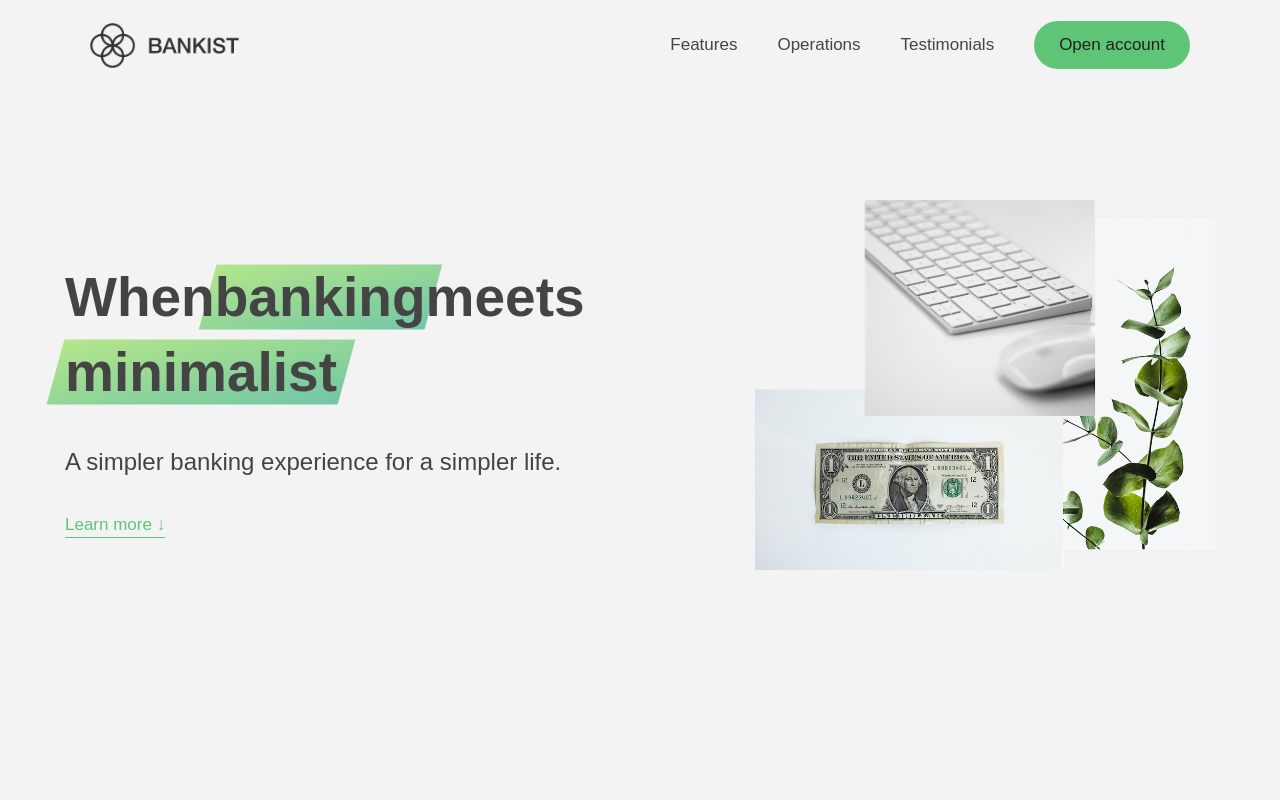
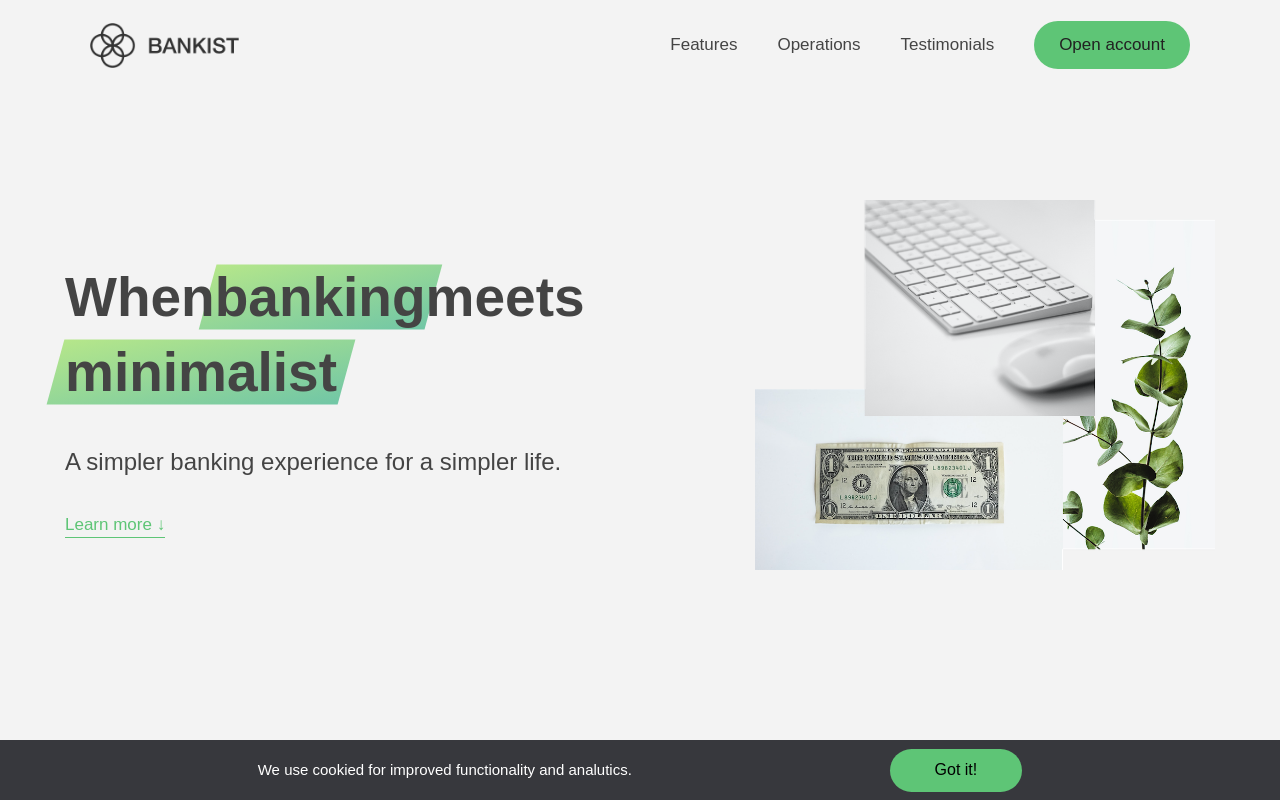
Before and after one commit to Withlaw/-_-, a React (Create React App) app in the folder JS_ZtoE/Bankist/react-app/: page / in a window 1280 px wide. Shown: the top 800 px of the page. Built offline with nearby package versions, Linux system fonts and the light colour scheme.

Commit message:
cookie message component 추가

```diff
--- a/JS_ZtoE/Bankist/react-app/src/App.js
+++ b/JS_ZtoE/Bankist/react-app/src/App.js
@@ -6,12 +6,14 @@ import Section3 from "./Section3";
 import ScrollContextProvider from "./context/scrollContext";
 import Footer from "./Footer";
 import Section4 from "./section4";
+import CookieMessage from "./Cookie";
 
 function App() {
   return (
     <ScrollContextProvider>
       <div className="App">
         <Header />
+        <CookieMessage />
         <Section1 />
         <Section2 />
         <Section3 />
--- /dev/null
+++ b/JS_ZtoE/Bankist/react-app/src/Cookie.js
@@ -0,0 +1,19 @@
+import { useState } from "react";
+
+function CookieMessage() {
+  const [isClicked, setIsClicked] = useState(false);
+  const handleBtn = e => {
+    setIsClicked(true);
+  };
+  return (
+    isClicked || (
+      <div className="cookie-message" onClick={handleBtn}>
+        We use cookied for improved functionality and analutics.
+        {/* <p>We use cookied for improved functionality and analutics.</p> */}
+        <button className="btn btn--close-cookie">Got it!</button>
+      </div>
+    )
+  );
+}
+
+export default CookieMessage;
--- a/JS_ZtoE/Bankist/react-app/src/globals.css
+++ b/JS_ZtoE/Bankist/react-app/src/globals.css
@@ -165,3 +165,22 @@ img {
   color: #eee;
   text-decoration: none;
 }
+
+/* COOKIE MESSAGE */
+.cookie-message {
+  display: flex;
+  align-items: center;
+  justify-content: space-evenly;
+  width: 100%;
+  height: 60px;
+  background-color: rgb(55, 56, 61);
+  /* color: #bbb; */
+  color: white;
+  font-size: 1.5rem;
+  font-weight: 400;
+
+  position: fixed;
+  bottom: 0;
+
+  cursor: pointer;
+}
```
